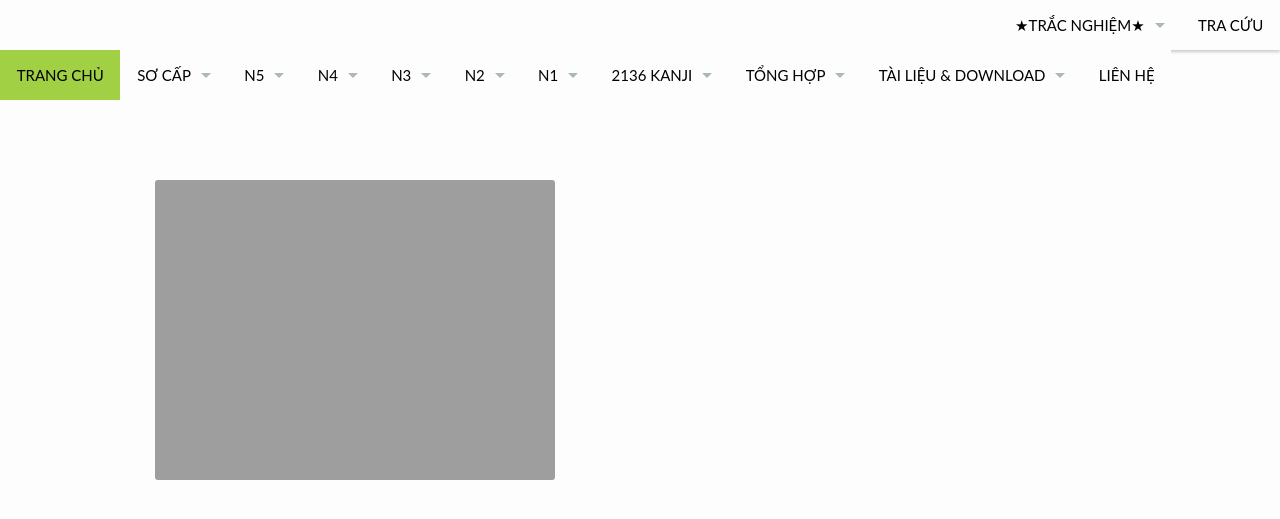
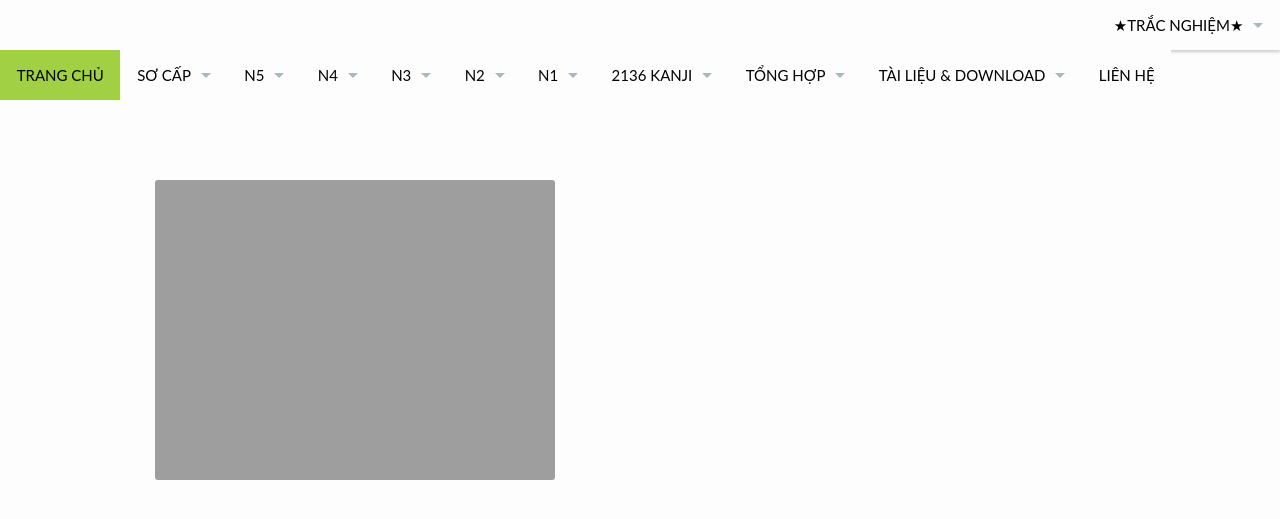
Before and after one commit to cauhoijlpt/cauhoijlpt, a Jekyll site: the page built from pages/pages-root-folder/index.md, in a window 1280 px wide, cut to the strip 0-520 px from the top of the page. Built offline with Jekyll 4.4.1, drawn with Linux system fonts in a browser that asks for light colours.

Commit message:
Update navigation.yml

```diff
--- a/_data/navigation.yml
+++ b/_data/navigation.yml
@@ -161,7 +161,3 @@
   dropdown:
   - title: "Trắc nghiệm1"
     url: "/pages/MyPage.html"
-
-- title: "Tra cứu"
-  url: "/search/"
-  side: right
```
